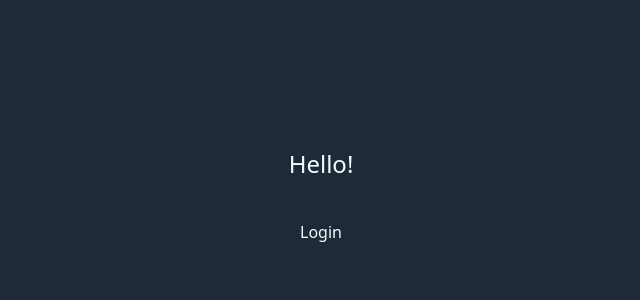
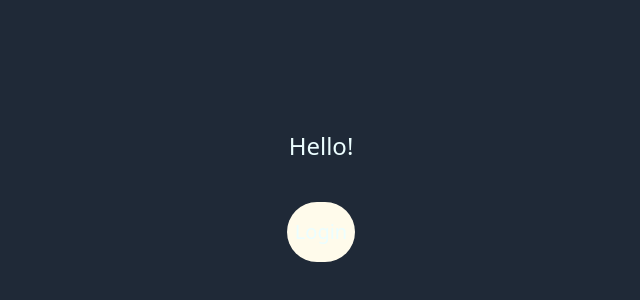
Before and after one commit to SecretSantaApps/SecretSantaFrontendMVP, a Vue app: page / in a window 1280 px wide. Shown: the part 204-504 px from the top of the page, without its empty margins (319-959 px from the left). Built offline with nearby package versions, Linux system fonts and the light colour scheme.

Commit message:
chore: change home screen design

```diff
--- a/src/views/HomeView.vue
+++ b/src/views/HomeView.vue
@@ -12,6 +12,6 @@
 <template>
   <main class="w-full h-full flex flex-col justify-center items-center space-y-10">
     <h1 class="text-2xl">Hello!</h1>
-    <button @click="router.push('/login')">Login</button>
+    <button @click="router.push('/login')" class="py-4 px-2 rounded-full bg-amber-50 text-xl">Login</button>
   </main>
 </template>
```
